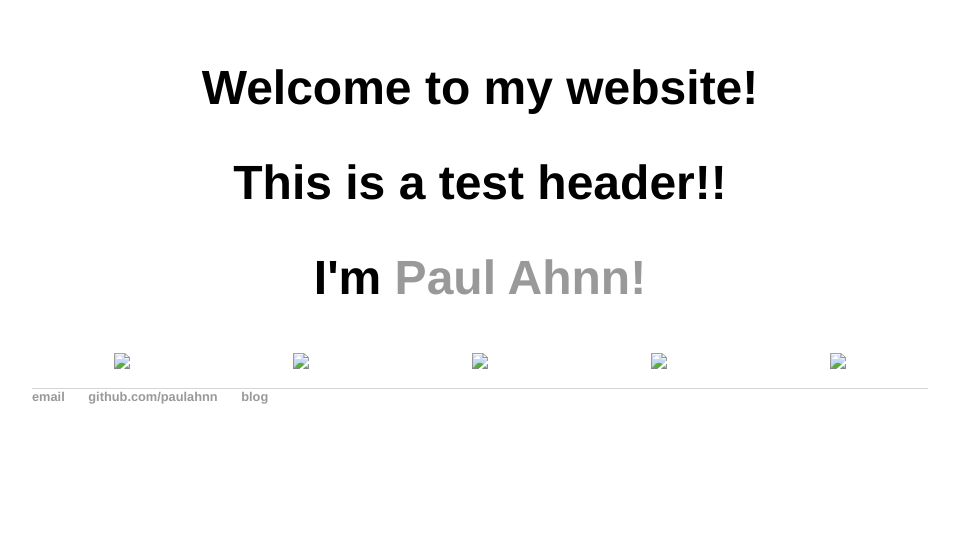
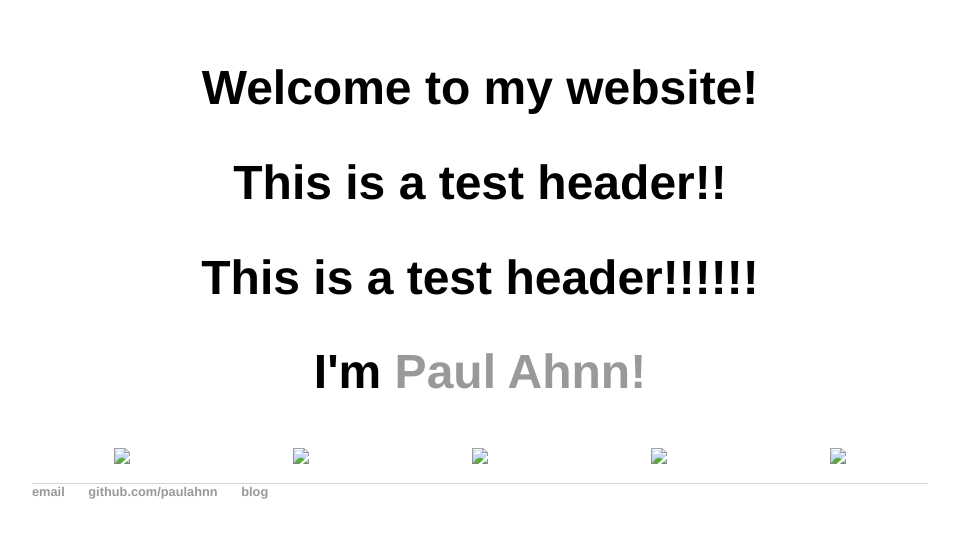
Before and after one commit to paulahnn/paulahnn.github.io, a Jekyll site: the page built from index.html, in a window 1280 px wide. Shown: the top 538 px of the page, without its empty margins (160-1119 px from the left). Built offline with Jekyll 4.4.1, drawn with Linux system fonts in a browser that asks for light colours.

Commit message:
I added another header again

```diff
--- a/index.html
+++ b/index.html
@@ -6,6 +6,7 @@ title: Paul Ahnn, Electric Sheep
 	<center>
 		<h1>Welcome to my website!</h1>
 		<h1>This is a test header!!</h1>
+		<h1>This is a test header!!!!!!</h1>
 		<h1>I'm <a href="/about">Paul Ahnn!</a></h1>
 	</center>
 
```
